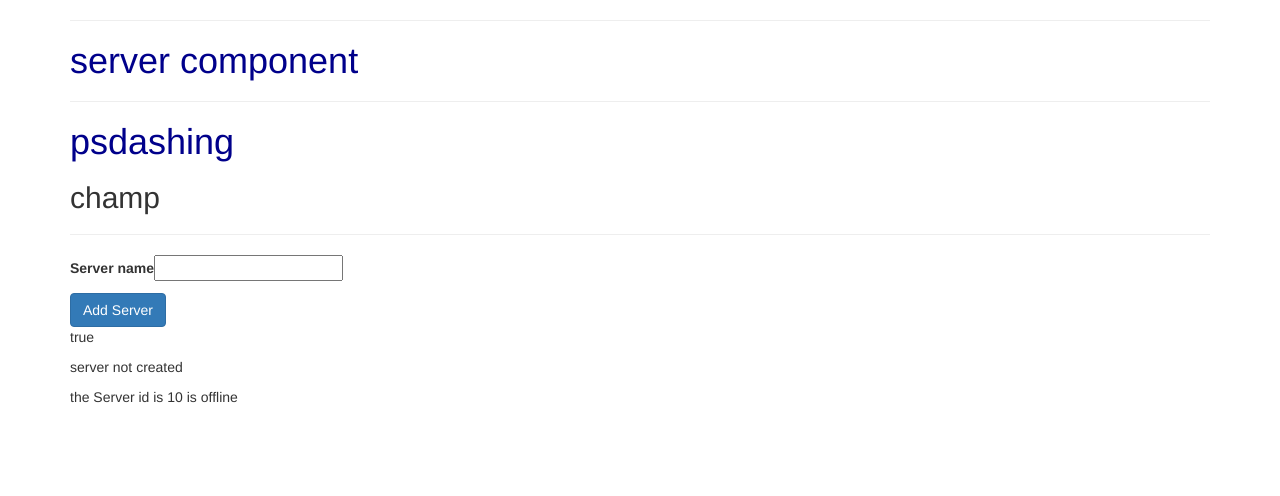
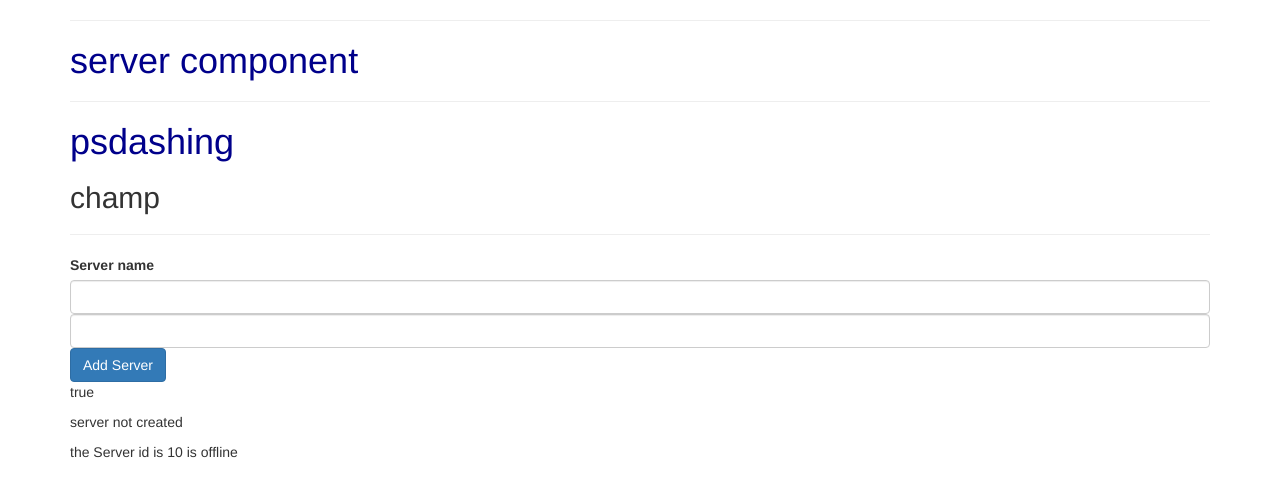
Before and after one commit to priyesshy/my-app, an Angular app: page / in a window 1280 px wide. Shown: the top 496 px of the page. Built offline with nearby package versions, Linux system fonts and the light colour scheme.

Commit message:
two-way binding
end data binding

```diff
--- a/angular.json
+++ b/angular.json
@@ -24,7 +24,7 @@
             ],
             "styles": [
               "node_modules/bootstrap/dist/css/bootstrap.min.css",
-              "src/styles.css"
+              //"src/styles.css"
 
             ],
             "scripts": []
--- a/src/app/app.module.ts
+++ b/src/app/app.module.ts
@@ -1,5 +1,7 @@
 import { BrowserModule } from '@angular/platform-browser';
 import { NgModule } from '@angular/core';
+import { FormsModule } from '@angular/forms';
+
 
 import { AppComponent } from './app.component';
 import { ServerComponent } from './server/server.component';
@@ -13,6 +15,7 @@ import { ServersComponent } from './servers/servers.component';
     ServersComponent
   ],
   imports: [
+    FormsModule,
     BrowserModule
   ],
   providers: [],
--- a/src/app/servers/servers.component.html
+++ b/src/app/servers/servers.component.html
@@ -1,9 +1,14 @@
 <label> Server name</label>
 <input
  type="text"
+ class="form-control"
+ (input)="onUpdateServerName($event)">
+<input
+ type="text"
+ class="form-control"
+ (input)="onUpdateServerName($event)"
+ [(ngModel)]="serverName">
 
-(input)="onUpdateServerName($event)">
-<p>{{serverName}}</p>
 
 <button class="btn btn-primary" [disabled] ="!allowNewServer"  (click)="onClick()">Add Server</button>
 <p [innerText]="allowNewServer"></p>
--- a/src/app/servers/servers.component.ts
+++ b/src/app/servers/servers.component.ts
@@ -22,7 +22,7 @@ export class ServersComponent implements OnInit {
   }
 
   onClick(){
-    this.onUserClick='server created';
+    this.onUserClick='server created name is ' + this.serverName ;
   }
 
   onUpdateServerName(event:Event){
```
